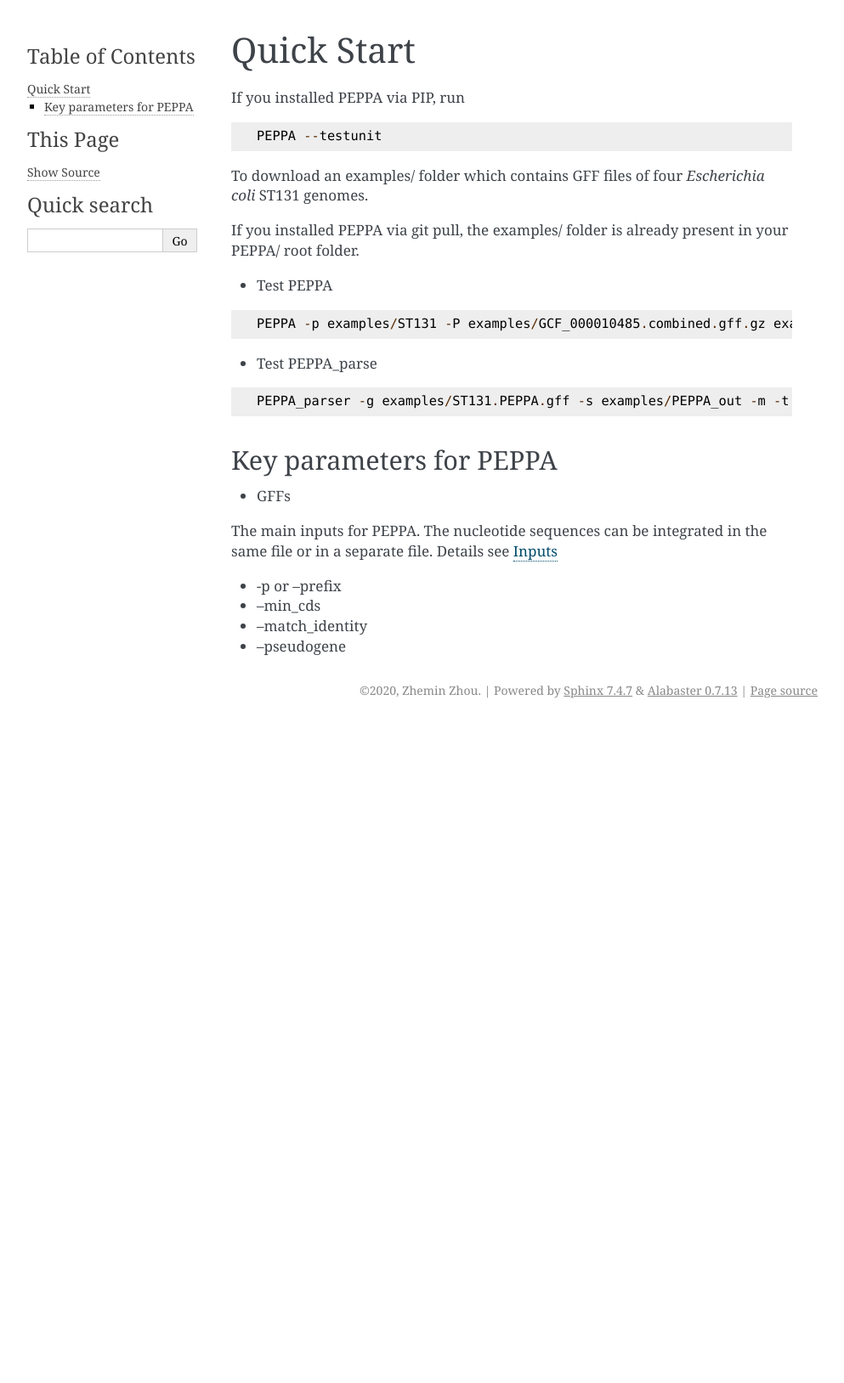
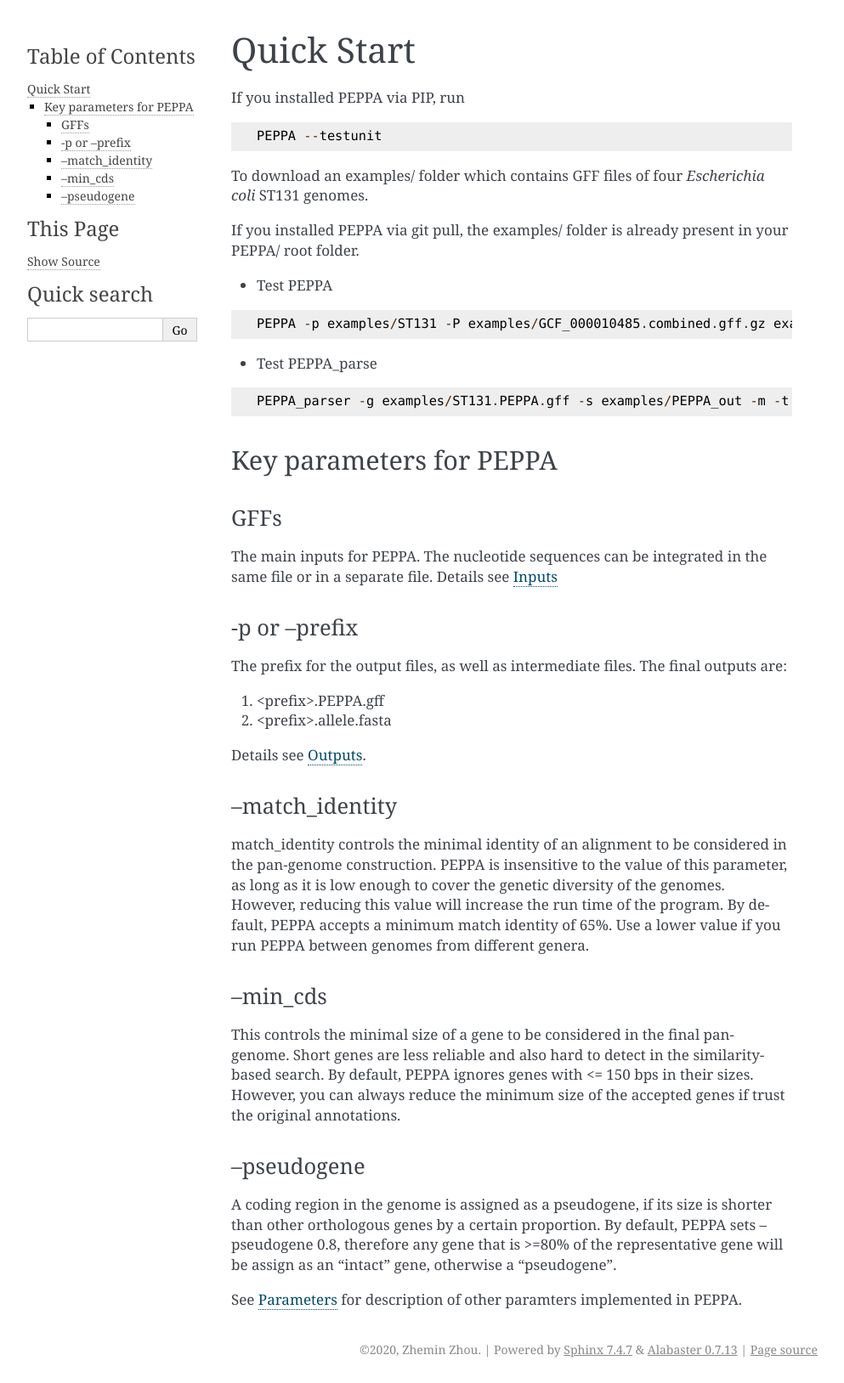
Before and after one commit to zheminzhou/PEPPAN, a Sphinx documentation site: the page built from docs/source/usage/quickstart.rst, in a window 1280 px wide. Shown: the whole page at 85% size, without its empty margins (148-1141 px from the left). Built offline with Sphinx 7.4.7, drawn with Linux system fonts in a browser that asks for light colours; before the commit the page ends 900 px from its top, so only the background shows below that.

Commit message:
Update quickstart.rst

```diff
--- a/docs/source/usage/quickstart.rst
+++ b/docs/source/usage/quickstart.rst
@@ -23,14 +23,31 @@ If you installed PEPPA via git pull, the examples/ folder is already present in
 
 Key parameters for PEPPA
 ===========================
-* GFFs
+GFFs
+--------------------
 
 The main inputs for PEPPA. The nucleotide sequences can be integrated in the same file or in a separate file. Details see `Inputs <inputs.rst>`_
 
-* -p or --prefix
+-p or --prefix
+--------------------
 
+The prefix for the output files, as well as intermediate files. The final outputs are:
 
+1. <prefix>.PEPPA.gff
+2. <prefix>.allele.fasta
 
-* --min_cds
-* --match_identity
-* --pseudogene
+Details see `Outputs <outputs.rst>`_.
+
+--match_identity
+--------------------
+match_identity controls the minimal identity of an alignment to be considered in the pan-genome construction. PEPPA is insensitive to the value of this parameter, as long as it is low enough to cover the genetic diversity of the genomes. However, reducing this value will increase the run time of the program. By default, PEPPA accepts a minimum match identity of 65%. Use a lower value if you run PEPPA between genomes from different genera.
+
+--min_cds
+--------------------
+This controls the minimal size of a gene to be considered in the final pan-genome. Short genes are less reliable and also hard to detect in the similarity-based search. By default, PEPPA ignores genes with <= 150 bps in their sizes. However, you can always reduce the minimum size of the accepted genes if trust the original annotations.
+
+--pseudogene
+--------------------
+A coding region in the genome is assigned as a pseudogene, if its size is shorter than other orthologous genes by a certain proportion. By default, PEPPA sets --pseudogene 0.8, therefore any gene that is >=80% of the representative gene will be assign as an "intact" gene, otherwise a "pseudogene".
+
+See `Parameters <parameters.rst>`_ for description of other paramters implemented in PEPPA.
```
